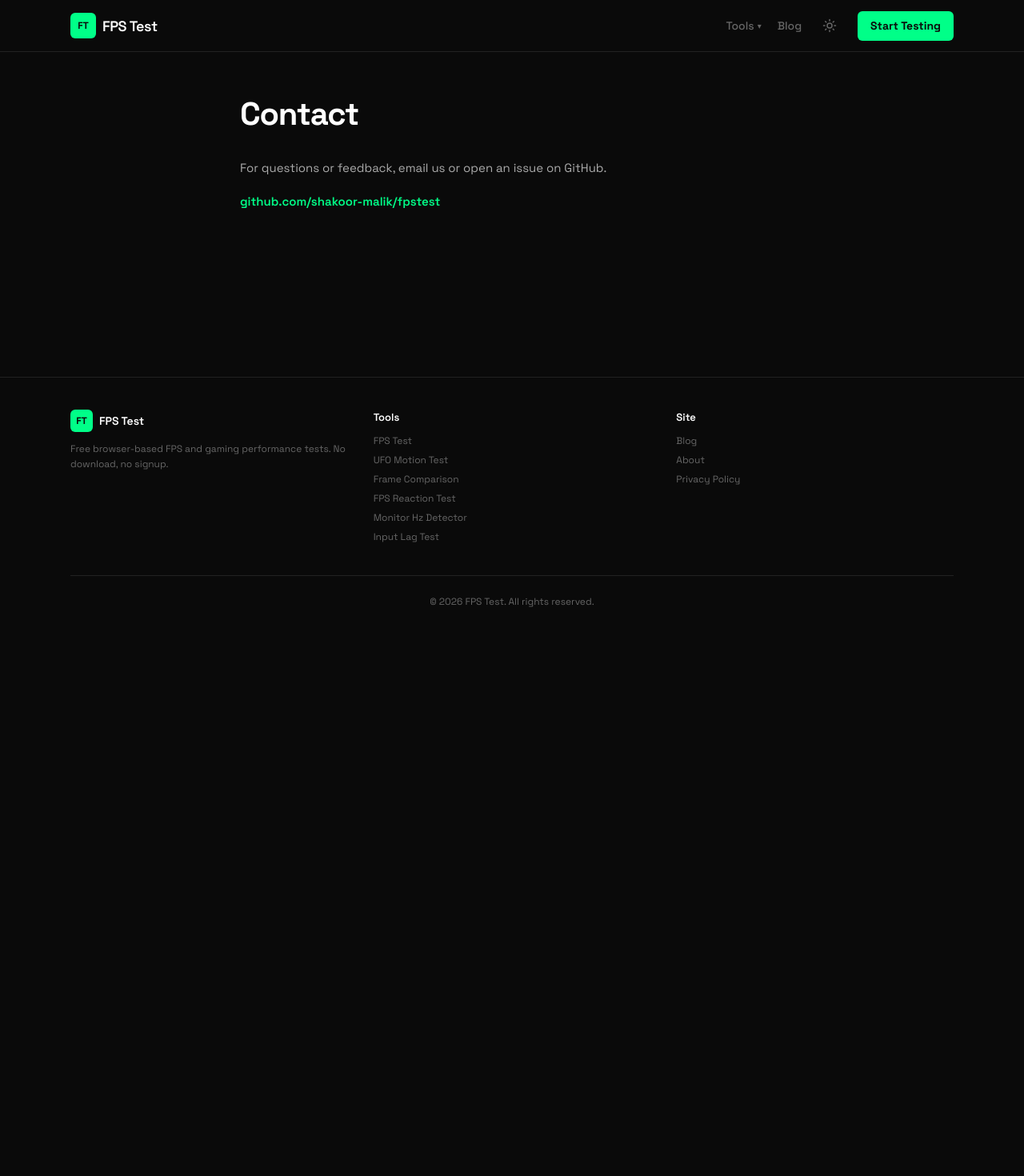
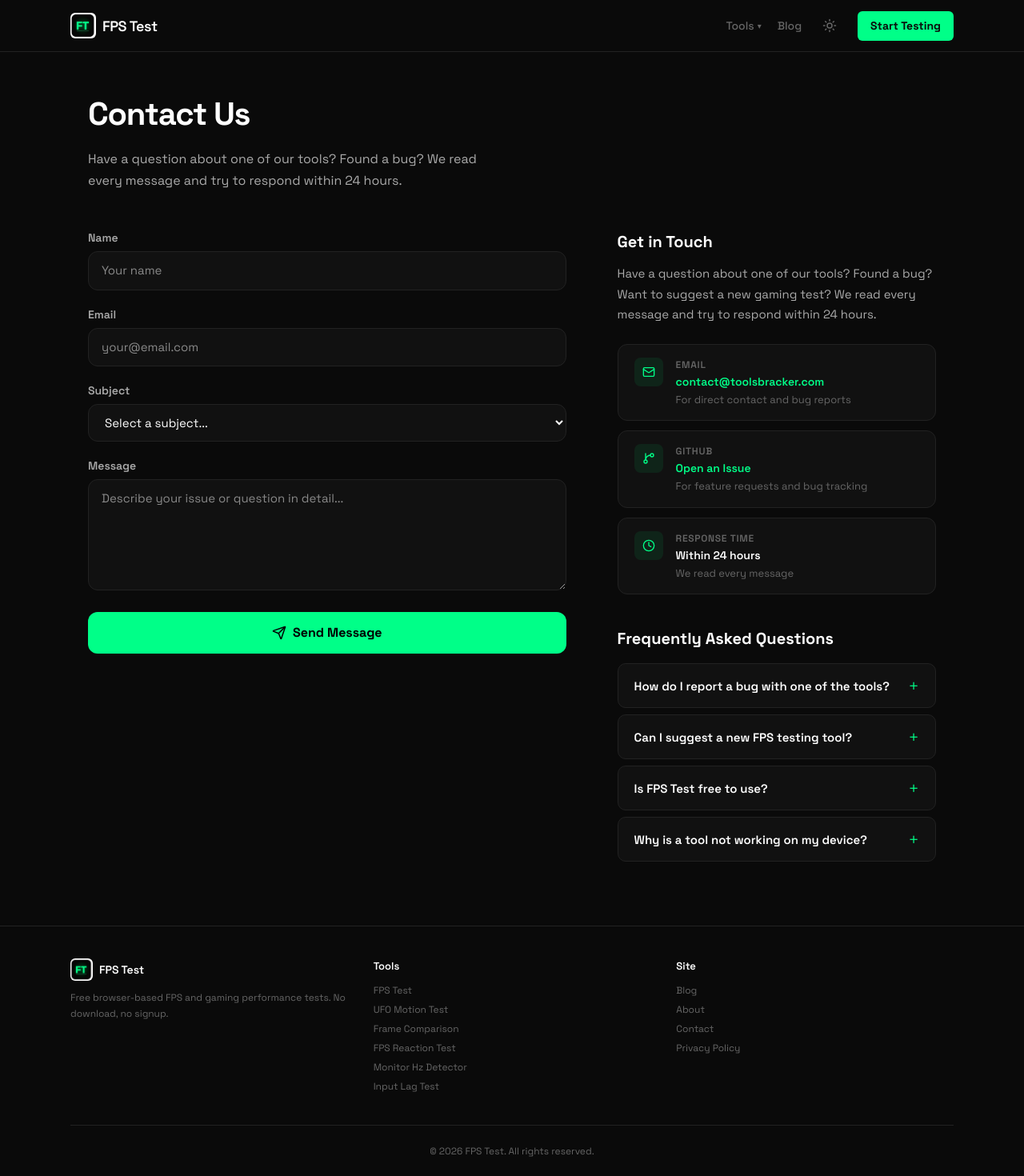
Before and after one commit to shakoormalik7656/fpstest, a Next.js app: page /contact in a window 1280 px wide. Shown: the top 1470 px of the page at 80% size. Before the commit the page ends 800 px from the top, so only its background shows below. Built offline with nearby package versions, Linux system fonts and the light colour scheme.

Commit message:
fix: add missing package.json, blog index and layout files from prior commit

```diff
--- a/app/contact/page.tsx
+++ b/app/contact/page.tsx
@@ -1,41 +1,20 @@
 import type { Metadata } from 'next'
-import type { CSSProperties } from 'react'
+import ContactForm from '@/components/ui/ContactForm'
 
 export const metadata: Metadata = {
-  title: 'Contact — FPS Test',
-  description: 'Contact the FPS Test team. Send feedback, report bugs, or ask questions about our free browser-based gaming performance tools.',
+  title: 'Contact FPS Test — Send Us a Message',
+  description:
+    'Contact the FPS Test team. Report a bug, suggest a new tool, ask a question, or share feedback about our free browser-based gaming performance tests.',
   alternates: { canonical: 'https://fpstest.pro/contact' },
   openGraph: {
-    title: 'Contact — FPS Test',
-    description: 'Contact the FPS Test team. Send feedback, report bugs, or ask questions about our free browser-based gaming performance tools.',
+    title: 'Contact FPS Test — Send Us a Message',
+    description:
+      'Contact the FPS Test team. Report a bug, suggest a new tool, ask a question, or share feedback.',
     url: 'https://fpstest.pro/contact',
     images: [{ url: '/og-image.png', width: 1200, height: 630, alt: 'FPS Test - Free Online FPS Tester' }],
   },
 }
 
-const WRAP: CSSProperties = { maxWidth: '720px', margin: '0 auto', padding: '3rem 1.25rem' }
-const H1:   CSSProperties = { color: 'var(--text-primary)', fontSize: 'clamp(1.75rem, 4vw, 2.5rem)', fontWeight: 800, letterSpacing: '-0.03em', margin: '0 0 1.5rem' }
-const P:    CSSProperties = { color: 'var(--text-secondary)', lineHeight: 1.75, fontSize: '0.9375rem', margin: '0 0 1rem' }
-
 export default function ContactPage() {
-  return (
-    <div style={{ backgroundColor: 'var(--bg-primary)' }}>
-      <div style={WRAP}>
-        <h1 style={H1}>Contact</h1>
-        <p style={P}>
-          For questions or feedback, email us or open an issue on GitHub.
-        </p>
-        <p style={P}>
-          <a
-            href="https://github.com/shakoor-malik/fpstest"
-            target="_blank"
-            rel="noopener noreferrer"
-            style={{ color: 'var(--accent)', fontWeight: 600 }}
-          >
-            github.com/shakoor-malik/fpstest
-          </a>
-        </p>
-      </div>
-    </div>
-  )
+  return <ContactForm />
 }
--- a/app/layout.tsx
+++ b/app/layout.tsx
@@ -105,7 +105,7 @@ export default function RootLayout({
         <main className="flex-1">{children}</main>
         <Footer />
         <Script
-          src="https://www.googletagmanager.com/gtag/js?id=G-FPMQVHBNER"
+          src="https://www.googletagmanager.com/gtag/js?id=G-4S4NSDV1SL"
           strategy="afterInteractive"
         />
         <Script id="google-analytics" strategy="afterInteractive">
@@ -113,7 +113,7 @@ export default function RootLayout({
             window.dataLayer = window.dataLayer || [];
             function gtag(){dataLayer.push(arguments);}
             gtag('js', new Date());
-            gtag('config', 'G-FPMQVHBNER');
+            gtag('config', 'G-4S4NSDV1SL');
           `}
         </Script>
       </body>
--- a/components/ui/Footer.tsx
+++ b/components/ui/Footer.tsx
@@ -1,4 +1,5 @@
 import Link from 'next/link'
+import Image from 'next/image'
 import { TOOLS } from '@/lib/constants'
 
 export default function Footer() {
@@ -11,12 +12,13 @@ export default function Footer() {
           {/* Brand */}
           <div>
             <div className="flex items-center gap-2" style={{ marginBottom: '0.75rem' }}>
-              <span
-                className="w-7 h-7 rounded-md flex items-center justify-center text-xs font-bold"
-                style={{ backgroundColor: 'var(--accent)', color: 'var(--bg-primary)' }}
-              >
-                FT
-              </span>
+              <Image
+                src="/favicon.png"
+                alt="FPS Test logo"
+                width={28}
+                height={28}
+                style={{ borderRadius: '0.375rem' }}
+              />
               <span className="font-semibold text-sm" style={{ color: 'var(--text-primary)' }}>FPS Test</span>
             </div>
             <p className="text-xs" style={{ color: 'var(--text-muted)', lineHeight: 1.6 }}>
@@ -48,6 +50,7 @@ export default function Footer() {
               {[
                 { href: '/blog', label: 'Blog' },
                 { href: '/about', label: 'About' },
+                { href: '/contact', label: 'Contact' },
                 { href: '/privacy-policy', label: 'Privacy Policy' },
               ].map(({ href, label }) => (
                 <Link
--- a/components/ui/Header.tsx
+++ b/components/ui/Header.tsx
@@ -1,6 +1,7 @@
 'use client'
 
 import Link from 'next/link'
+import Image from 'next/image'
 import { useState } from 'react'
 import ThemeToggle from './ThemeToggle'
 import { TOOLS } from '@/lib/constants'
@@ -56,16 +57,14 @@ export default function Header() {
       `}</style>
       <div className="max-w-6xl mx-auto px-4 sm:px-6 h-16 flex items-center justify-between">
         <Link href="/" style={{ display: 'flex', alignItems: 'center', gap: '0.5rem', textDecoration: 'none' }}>
-          <span
-            style={{
-              width: '2rem', height: '2rem', borderRadius: '0.375rem',
-              display: 'flex', alignItems: 'center', justifyContent: 'center',
-              fontSize: '0.75rem', fontWeight: 700,
-              backgroundColor: 'var(--accent)', color: 'var(--bg-primary)',
-            }}
-          >
-            FT
-          </span>
+          <Image
+            src="/favicon.png"
+            alt="FPS Test logo"
+            width={32}
+            height={32}
+            style={{ borderRadius: '0.375rem' }}
+            priority
+          />
           <span style={{ fontWeight: 600, color: 'var(--text-primary)', fontSize: '1.125rem', letterSpacing: '-0.025em' }}>
             FPS Test
           </span>
--- a/lib/blog-posts/index.ts
+++ b/lib/blog-posts/index.ts
@@ -1,3 +1,8 @@
 import type { BlogPost } from './types'
+import ufoPsFpsTest from './ufo-fps-test'
 
-export const BLOG_POSTS: BlogPost[] = []
+export const BLOG_POSTS: BlogPost[] = [ufoPsFpsTest]
+
+export function getBlogPost(slug: string): BlogPost | undefined {
+  return BLOG_POSTS.find(p => p.slug === slug)
+}
--- a/lib/blog-posts/types.ts
+++ b/lib/blog-posts/types.ts
@@ -1,6 +1,18 @@
+export interface BlogPostSubSection {
+  heading: string
+  content: string
+}
+
+export interface BlogPostTable {
+  headers: string[]
+  rows: string[][]
+}
+
 export interface BlogPostSection {
   heading: string
-  body: string
+  content: string
+  subSections?: BlogPostSubSection[]
+  table?: BlogPostTable
 }
 
 export interface BlogPostFaq {
@@ -16,7 +28,11 @@ export interface BlogPost {
   publishedAt: string
   lastModified: string
   heroImage: string
+  heroAlt: string
+  excerpt: string
+  toolId?: string
+  showInlineTool: boolean
   sections: BlogPostSection[]
   faqs: BlogPostFaq[]
-  showInlineTool: boolean
+  relatedToolIds?: string[]
 }
--- a/package.json
+++ b/package.json
@@ -13,7 +13,8 @@
     "next": "16.2.6",
     "react": "19.2.4",
     "react-dom": "19.2.4",
-    "recharts": "^3.8.1"
+    "recharts": "^3.8.1",
+    "resend": "^6.12.4"
   },
   "devDependencies": {
     "@tailwindcss/postcss": "^4",
```
Also changed, not shown: 1 other file (tests, documents, lock files or other folders).
